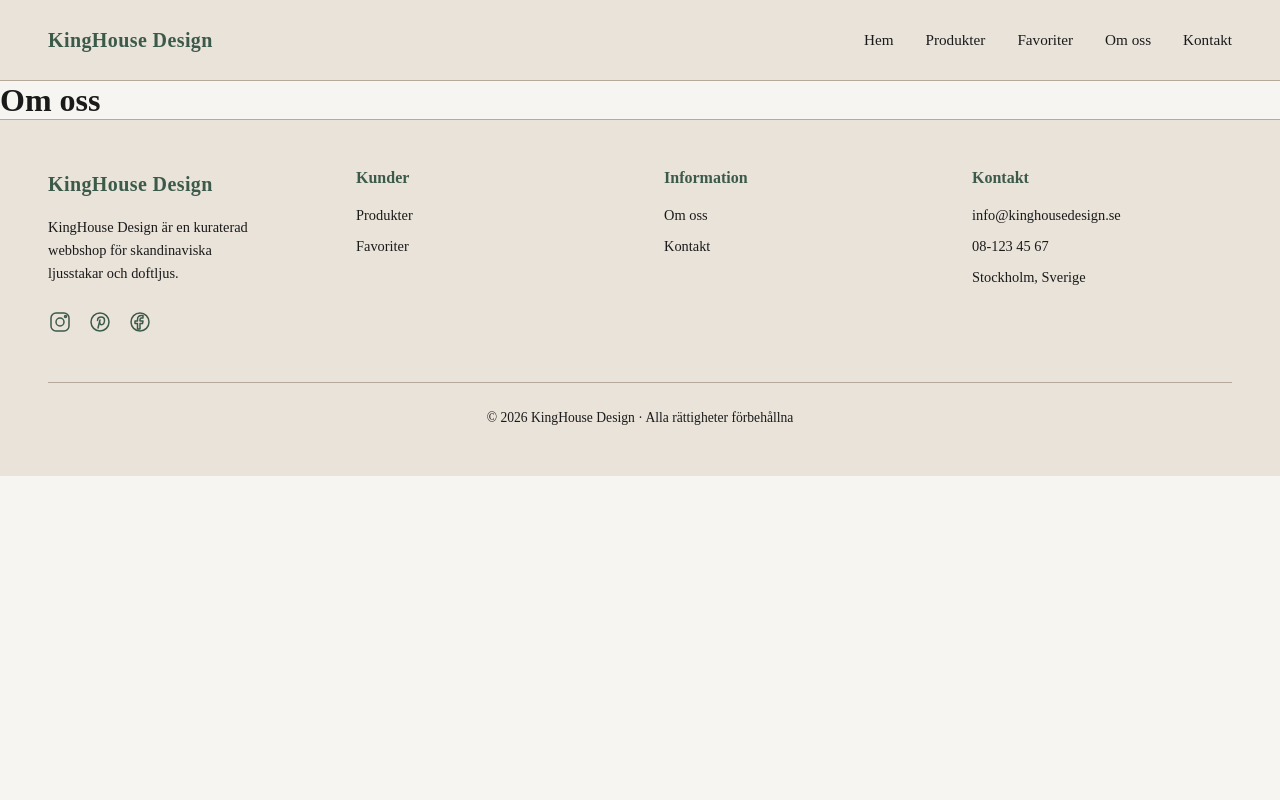
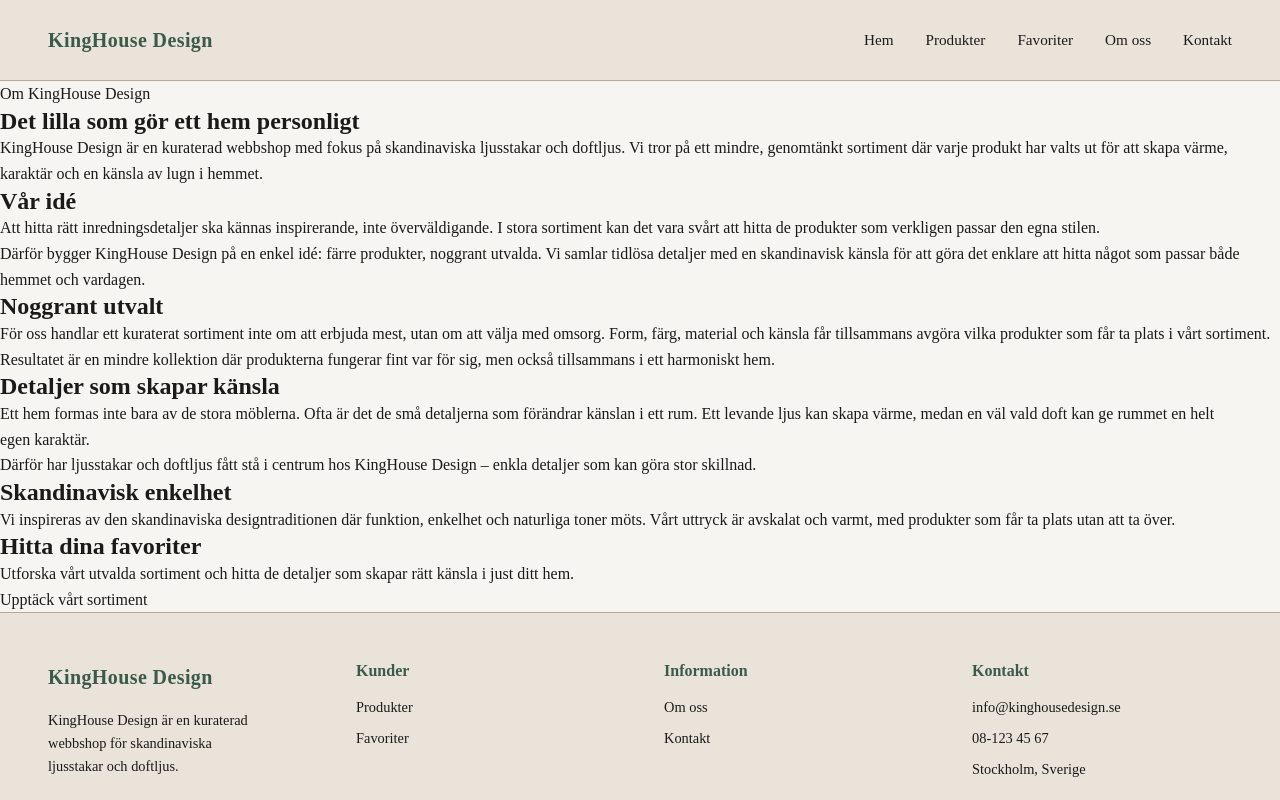
Before and after one commit to KingaSzayer-Iths/kinghouse-nextjs, a Next.js app: page /about in a window 1280 px wide. Shown: the top 800 px of the page. Built offline with nearby package versions, Linux system fonts and the light colour scheme.

Commit message:
add about page content

```diff
--- a/src/app/about/page.tsx
+++ b/src/app/about/page.tsx
@@ -1,8 +1,97 @@
+import Link from "next/link";
+
 export default function AboutPage() {
   return (
     <main id="main-content">
-      {/* Tillfälligt innehåll tills Om oss-sidan byggs */}
-      <h1>Om oss</h1>
+      {/* Introduktion till KingHouse Design */}
+      <section>
+        <p>Om KingHouse Design</p>
+
+        <h1>Det lilla som gör ett hem personligt</h1>
+
+        <p>
+          KingHouse Design är en kuraterad webbshop med fokus på
+          skandinaviska ljusstakar och doftljus. Vi tror på ett mindre,
+          genomtänkt sortiment där varje produkt har valts ut för att skapa
+          värme, karaktär och en känsla av lugn i hemmet.
+        </p>
+      </section>
+
+      {/* Berättar om idén bakom webbshoppen */}
+      <section>
+        <h2>Vår idé</h2>
+
+        <p>
+          Att hitta rätt inredningsdetaljer ska kännas inspirerande, inte
+          överväldigande. I stora sortiment kan det vara svårt att hitta de
+          produkter som verkligen passar den egna stilen.
+        </p>
+
+        <p>
+          Därför bygger KingHouse Design på en enkel idé: färre produkter,
+          noggrant utvalda. Vi samlar tidlösa detaljer med en skandinavisk
+          känsla för att göra det enklare att hitta något som passar både
+          hemmet och vardagen.
+        </p>
+      </section>
+
+      {/* Beskriver hur sortimentet väljs ut */}
+      <section>
+        <h2>Noggrant utvalt</h2>
+
+        <p>
+          För oss handlar ett kuraterat sortiment inte om att erbjuda mest,
+          utan om att välja med omsorg. Form, färg, material och känsla får
+          tillsammans avgöra vilka produkter som får ta plats i vårt
+          sortiment.
+        </p>
+
+        <p>
+          Resultatet är en mindre kollektion där produkterna fungerar fint
+          var för sig, men också tillsammans i ett harmoniskt hem.
+        </p>
+      </section>
+
+      {/* Fokus på ljusstakar och doftljus */}
+      <section>
+        <h2>Detaljer som skapar känsla</h2>
+
+        <p>
+          Ett hem formas inte bara av de stora möblerna. Ofta är det de små
+          detaljerna som förändrar känslan i ett rum. Ett levande ljus kan
+          skapa värme, medan en väl vald doft kan ge rummet en helt egen
+          karaktär.
+        </p>
+
+        <p>
+          Därför har ljusstakar och doftljus fått stå i centrum hos
+          KingHouse Design – enkla detaljer som kan göra stor skillnad.
+        </p>
+      </section>
+
+      {/* KingHouse Designs visuella filosofi */}
+      <section>
+        <h2>Skandinavisk enkelhet</h2>
+
+        <p>
+          Vi inspireras av den skandinaviska designtraditionen där
+          funktion, enkelhet och naturliga toner möts. Vårt uttryck är
+          avskalat och varmt, med produkter som får ta plats utan att ta
+          över.
+        </p>
+      </section>
+
+      {/* Leder användaren vidare till sortimentet */}
+      <section>
+        <h2>Hitta dina favoriter</h2>
+
+        <p>
+          Utforska vårt utvalda sortiment och hitta de detaljer som skapar
+          rätt känsla i just ditt hem.
+        </p>
+
+        <Link href="/products">Upptäck vårt sortiment</Link>
+      </section>
     </main>
   );
 }
```
